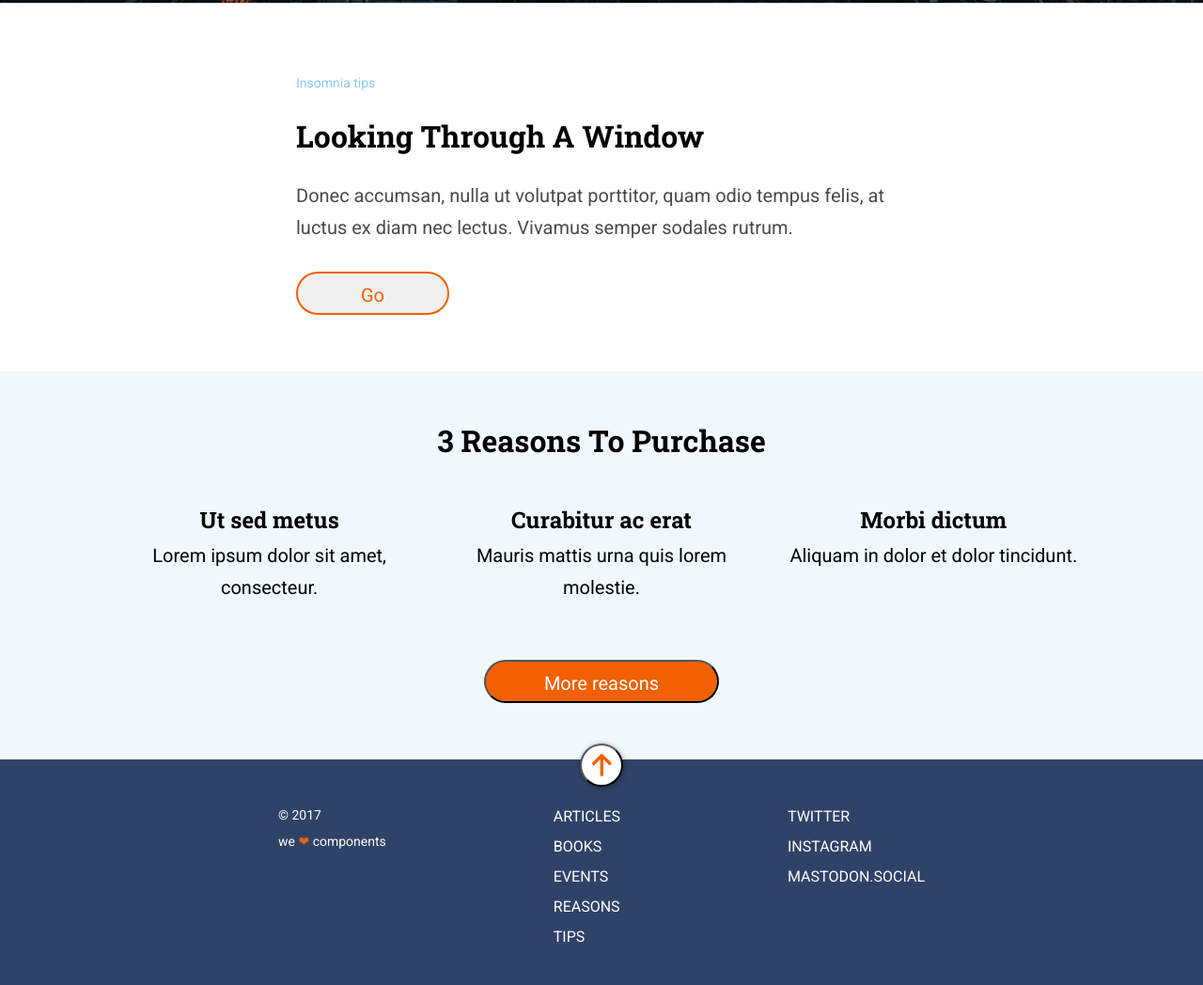
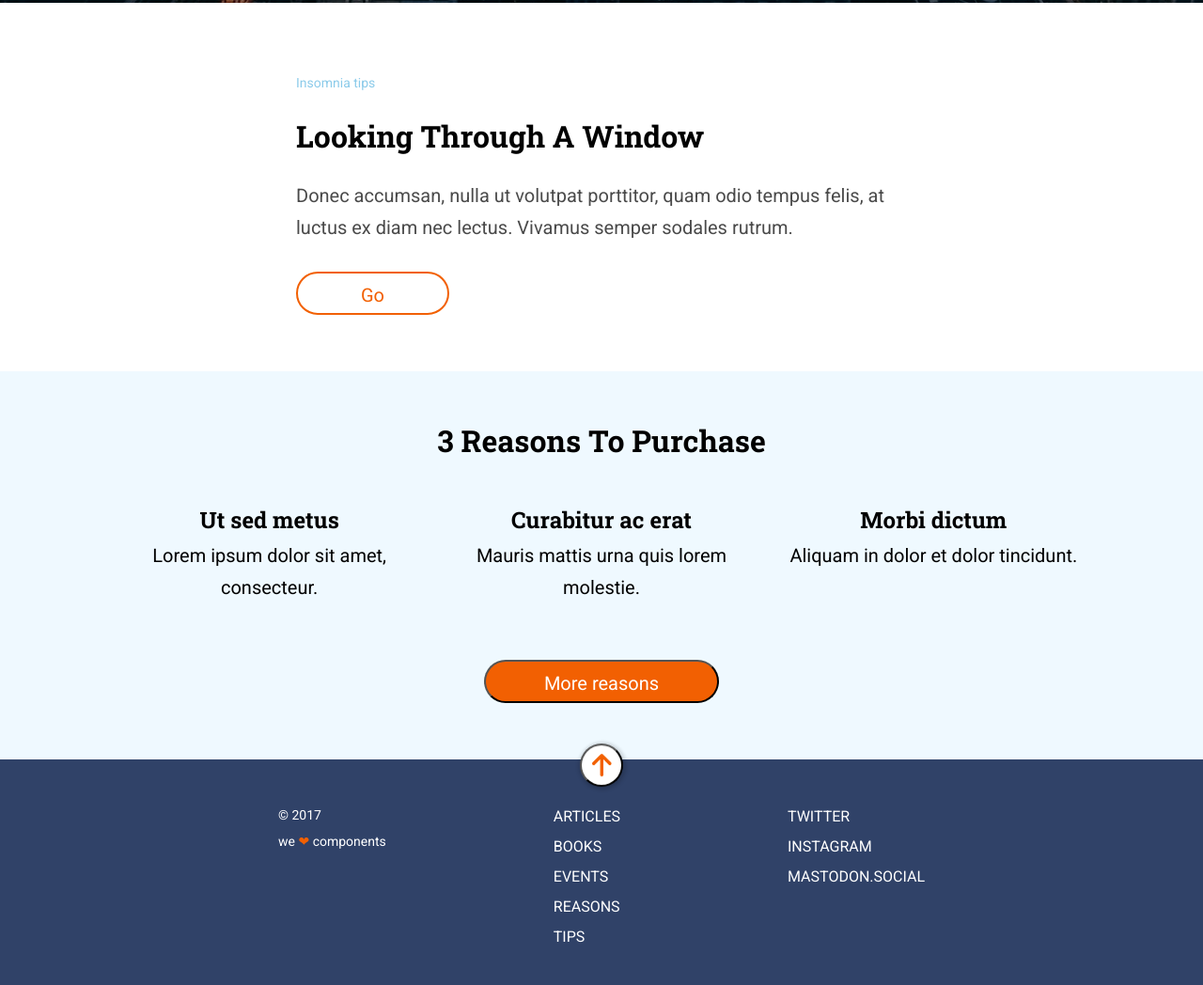
Before and after one commit to marianalfr/anonymous-proxy, a website: page docs/index.html in a window 1280 px wide. Shown: the part 797-1845 px from the top of the page at 94% size. Drawn offline with nearby package versions, Linux system fonts and the light colour scheme; files that its build step writes are made by us from their sources.

Commit message:
Button background issue fixed and Readme edited

```diff
--- a/_src/assets/scss/components/_buttons.scss
+++ b/_src/assets/scss/components/_buttons.scss
@@ -11,6 +11,7 @@
     padding: 0 25px;
     color: $color-main;
     border: 2px solid $color-main;
+    background-color: $color-white;
     transition: background-color ease 1s, border ease 1s;
 
     &:hover{
```
Also changed, not shown: README.md.
